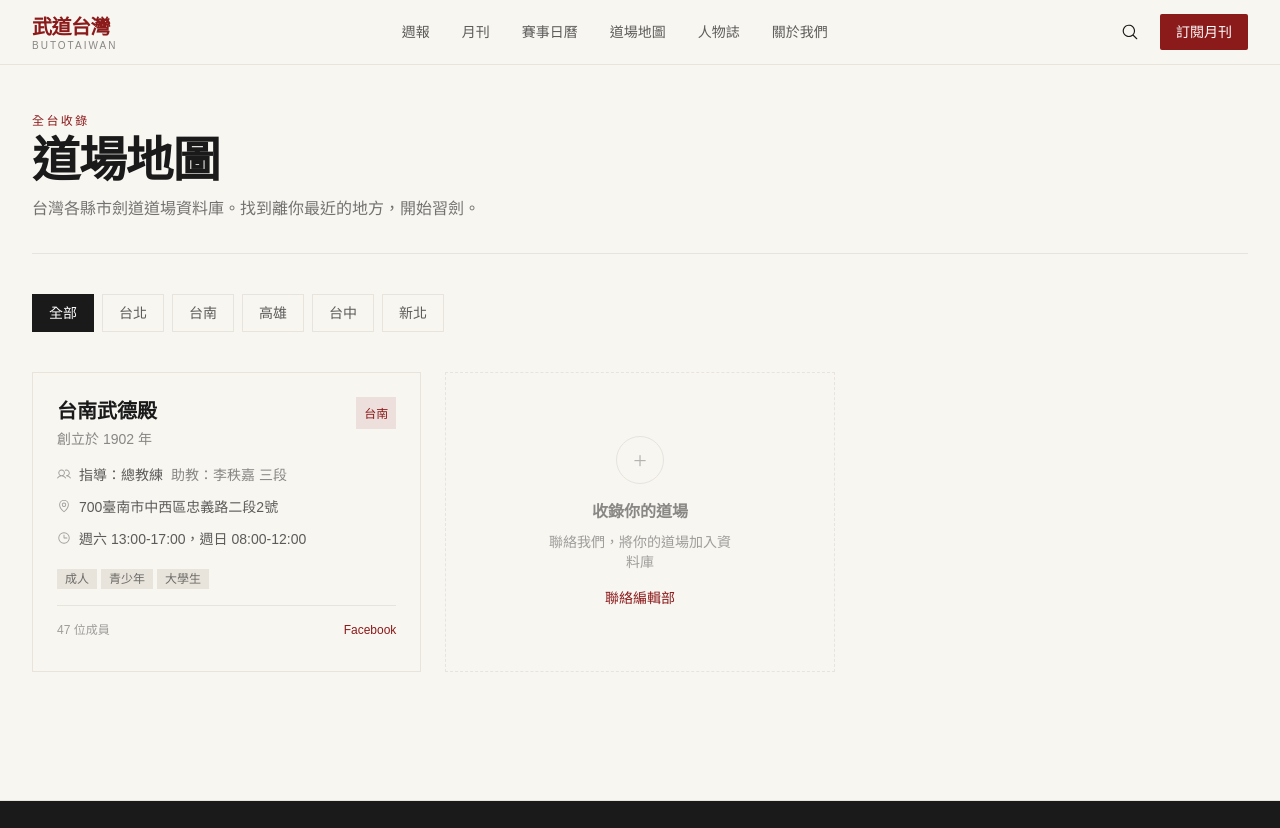
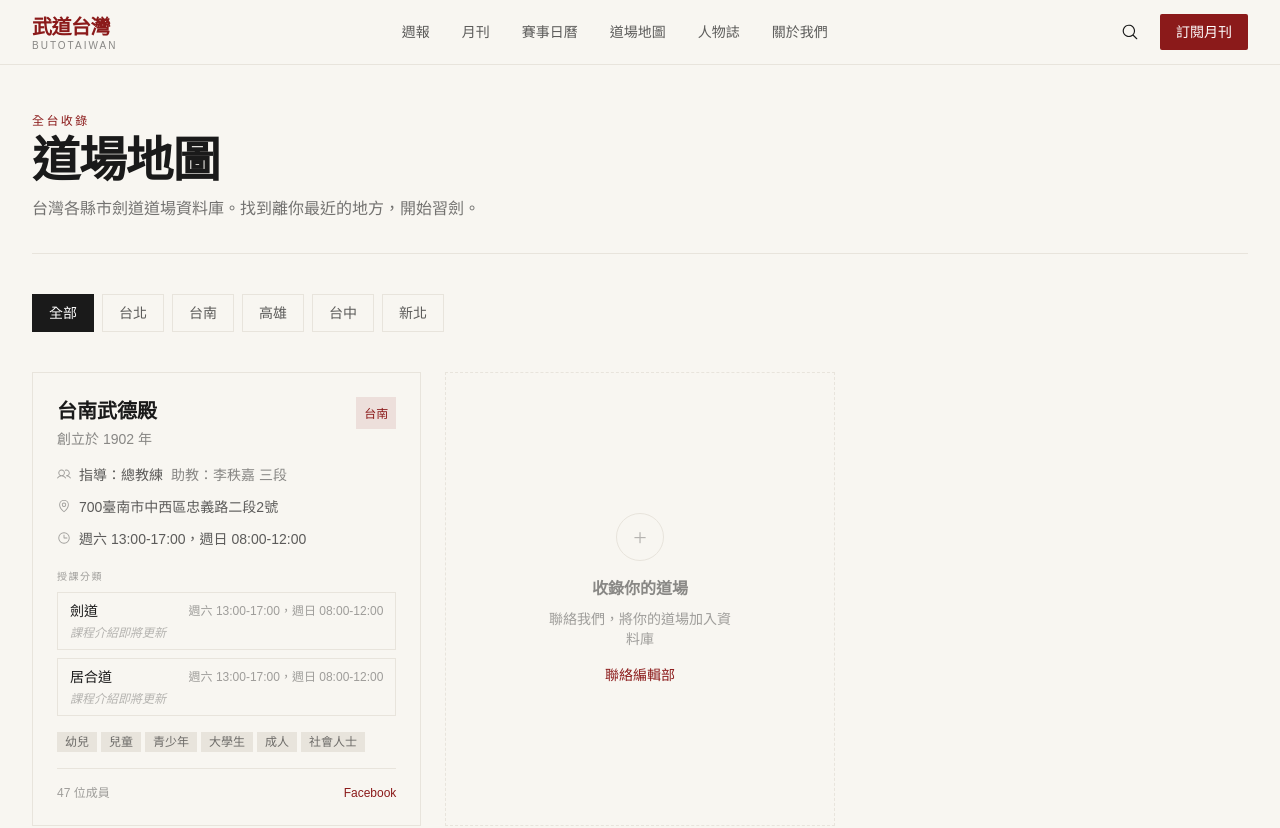
Before and after one commit to Fuyo0426/butoTaiwan, a Next.js app: page /dojo in a window 1280 px wide. Shown: the top 828 px of the page. Built offline with nearby package versions, Linux system fonts and the light colour scheme.

Commit message:
dojo: add audience ages, courses (kendo/iaido), assistant display

```diff
--- a/app/dojo/page.tsx
+++ b/app/dojo/page.tsx
@@ -106,6 +106,29 @@ export default function DojoPage() {
               )}
             </div>
 
+            {/* 授課分類 */}
+            {dojo.courses && dojo.courses.length > 0 && (
+              <div className="mb-4">
+                <p className="font-sans text-[10px] text-kendo-black/40 tracking-[0.15em] uppercase mb-2">授課分類</p>
+                <div className="space-y-2">
+                  {dojo.courses.map((course) => (
+                    <div key={course.name} className="border border-border px-3 py-2">
+                      <div className="flex items-center justify-between mb-1">
+                        <span className="font-sans text-sm font-medium text-kendo-black">{course.name}</span>
+                        <span className="font-sans text-xs text-kendo-black/40">{course.schedule}</span>
+                      </div>
+                      {course.description ? (
+                        <p className="font-sans text-xs text-kendo-black/60 leading-relaxed">{course.description}</p>
+                      ) : (
+                        <p className="font-sans text-xs text-kendo-black/30 italic">課程介紹即將更新</p>
+                      )}
+                    </div>
+                  ))}
+                </div>
+              </div>
+            )}
+
+            {/* 適合對象 */}
             <div className="flex flex-wrap gap-1 mb-4">
               {dojo.targetAudience.map((t) => (
                 <span key={t} className="px-2 py-0.5 bg-border font-sans text-xs text-kendo-black/60">
--- a/lib/data.ts
+++ b/lib/data.ts
@@ -42,6 +42,12 @@ export type Event = {
   description: string
 }
 
+export type DojoCourse = {
+  name: string
+  schedule: string
+  description?: string
+}
+
 export type Dojo = {
   id: string
   name: string
@@ -52,6 +58,7 @@ export type Dojo = {
   city: string
   phone?: string
   schedule: string
+  courses?: DojoCourse[]
   targetAudience: string[]
   established: number
   memberCount: number
@@ -403,7 +410,11 @@ export const dojos: Dojo[] = [
     address: '700臺南市中西區忠義路二段2號',
     city: '台南',
     schedule: '週六 13:00-17:00，週日 08:00-12:00',
-    targetAudience: ['成人', '青少年', '大學生'],
+    courses: [
+      { name: '劍道', schedule: '週六 13:00-17:00，週日 08:00-12:00' },
+      { name: '居合道', schedule: '週六 13:00-17:00，週日 08:00-12:00' },
+    ],
+    targetAudience: ['幼兒', '兒童', '青少年', '大學生', '成人', '社會人士'],
     established: 1902,
     memberCount: 47,
     facebook: 'https://www.facebook.com/Wudedian',
```
